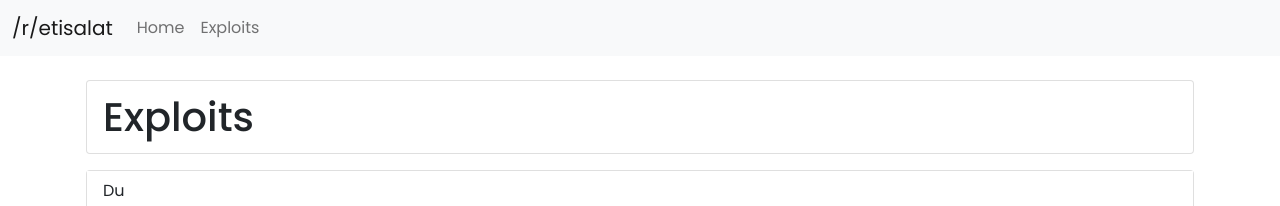
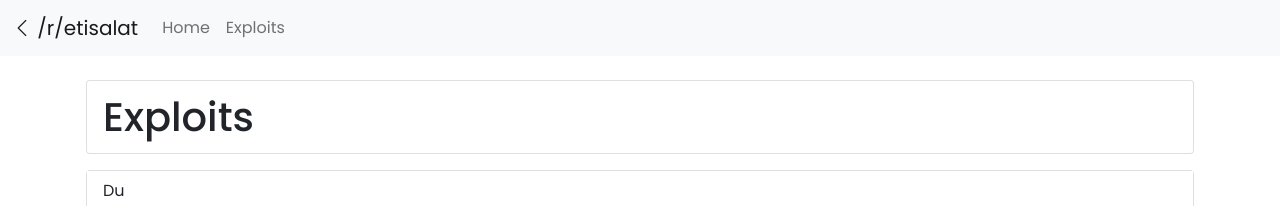
Before and after one commit to emiratestel/emiratestel.github.io, a Jekyll site: the page built from exploits.html, in a window 1280 px wide. Shown: the top 206 px of the page. Built offline with Jekyll 4.4.1, drawn with Linux system fonts in a browser that asks for light colours.

Commit message:
ADD A MUCH NEEDED BACK BUTTON

```diff
--- a/_includes/navbar.html
+++ b/_includes/navbar.html
@@ -1,6 +1,9 @@
 <nav class="navbar navbar-expand-lg navbar-light bg-light sticky-top">
     <div class="container-fluid">
-        <a class="navbar-brand" href="#">{{ site.title }}</a>
+        <a class="navbar-brand" href="#" {% if page.id != 'index' %}onclick="history.back()"{% endif %}>
+            {% if page.id != 'index' %}<i class="bi bi-chevron-left back-arrow"></i>{% endif %}
+            {{ site.title }}
+        </a>
         <button class="navbar-toggler" type="button" data-bs-toggle="collapse" data-bs-target="#navbarSupportedContent" aria-controls="navbarSupportedContent" aria-expanded="false" aria-label="Toggle navigation">
             <span class="navbar-toggler-icon"></span>
         </button>
--- a/css/style.scss
+++ b/css/style.scss
@@ -17,9 +17,11 @@
     }
 }
 
+
 body {
     font-family: $font-stack;
 }
+
 
 .container {
     padding: 1.5rem 1rem;
@@ -36,6 +38,7 @@
     100% { transform: translateX(0px); }
 }
 
+
 .header {
     align-items: center;
     margin: 0 0 1rem 0;
@@ -51,6 +54,21 @@
         margin: 1rem;
     }
 }
+
+
+nav.navbar .navbar-brand {
+    .back-arrow {
+        display: inline-block;
+    }
+    &:hover .back-arrow {
+        animation: 0.25s wiggle infinite alternate ease-in-out;
+    }
+}
+@keyframes wiggle {
+    from { transform: translateX(0px); }
+    to { transform: translateX(-3px); }
+}
+
 
 .list-group.list-group-root {
     padding: 0;
```
Also changed, not shown: index.md (+1 -0 lines).
